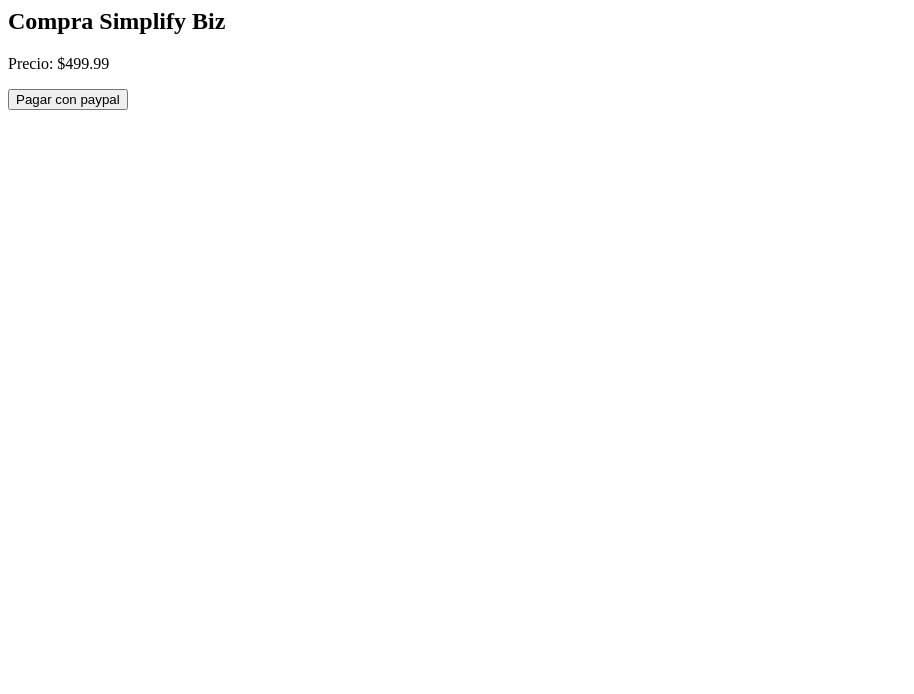
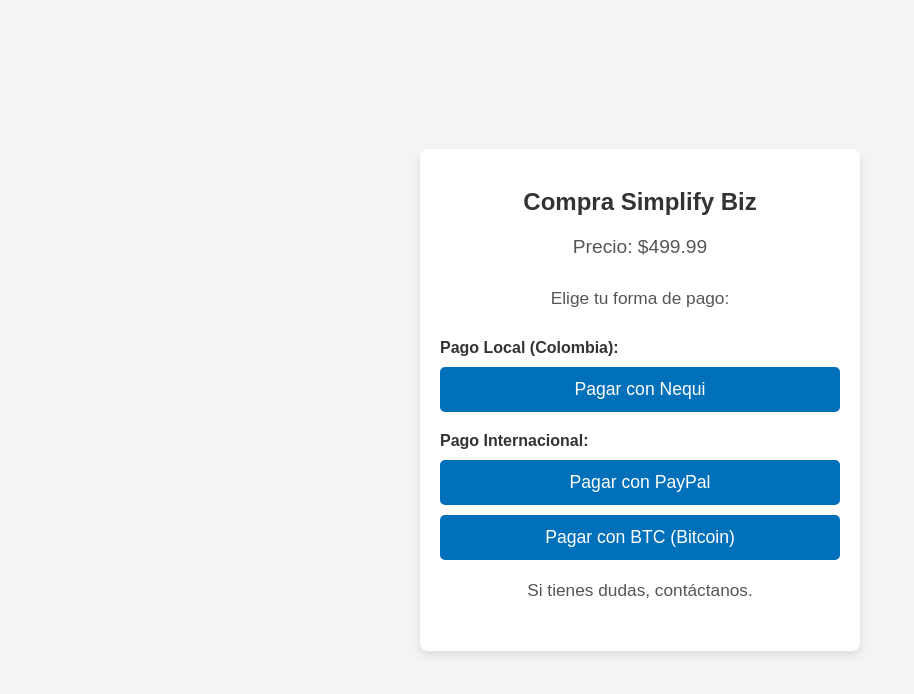
Before and after one commit to Brandon094/Simplify-Biz-Website, a plain HTML site: page buy.html in a window 1280 px wide. Shown: the whole page, without its empty margins (0-914 px from the left). Drawn offline with Linux system fonts and the light colour scheme.

Commit message:
Se agregaron los estilos y la estructura para la pagina de pagos

```diff
--- a/buy.html
+++ b/buy.html
@@ -1,5 +1,110 @@
-<form action="procesar_pago.php" method="POST">
-    <h2>Compra Simplify Biz</h2>
-    <p>Precio: $499.99</p>
-    <button type="submit">Pagar con paypal</button>
-</form>
+<!DOCTYPE html>
+<html lang="en">
+
+<head>
+    <meta charset="UTF-8">
+    <meta name="viewport" content="width=device-width, initial-scale=1.0">
+    <title>Compra Simplify Biz</title>
+    <style>
+        body {
+            font-family: Arial, sans-serif;
+            margin: 0;
+            padding: 0;
+            background-color: #f4f4f4;
+            display: flex;
+            justify-content: center;
+            align-items: center;
+            height: 100vh;
+        }
+
+        form {
+            background-color: #fff;
+            padding: 20px;
+            border-radius: 8px;
+            box-shadow: 0 4px 8px rgba(0, 0, 0, 0.1);
+            text-align: center;
+            width: 100%;
+            max-width: 400px;
+        }
+
+        h2 {
+            margin-bottom: 20px;
+            color: #333;
+        }
+
+        p {
+            font-size: 1.2em;
+            margin-bottom: 30px;
+            color: #555;
+        }
+
+        .payment-options {
+            margin-bottom: 20px;
+        }
+
+        .payment-options button {
+            display: block;
+            width: 100%;
+            margin: 10px 0;
+            padding: 12px;
+            background-color: #0070ba;
+            color: #fff;
+            border: none;
+            border-radius: 5px;
+            font-size: 1.1em;
+            cursor: pointer;
+        }
+
+        .payment-options button:hover {
+            background-color: #005f8a;
+        }
+
+        .payment-label {
+            font-weight: bold;
+            margin-bottom: 8px;
+            display: block;
+            text-align: left;
+            color: #333;
+        }
+
+        .payment-info {
+            font-size: 0.9em;
+            color: #777;
+            margin-bottom: 20px;
+        }
+
+        .footer {
+            margin-top: 20px;
+            font-size: 0.9em;
+            color: #666;
+        }
+    </style>
+</head>
+
+<body>
+    <form action="/php/procesar_pago.php" method="POST">
+        <h2>Compra Simplify Biz</h2>
+        <p>Precio: $499.99</p>
+
+        <div class="payment-info">
+            <p>Elige tu forma de pago:</p>
+        </div>
+
+        <div class="payment-options">
+            <div class="payment-label">Pago Local (Colombia):</div>
+            <button type="submit">Pagar con Nequi</button>
+        </div>
+
+        <div class="payment-options">
+            <div class="payment-label">Pago Internacional:</div>
+            <button type="submit">Pagar con PayPal</button>
+            <button type="submit">Pagar con BTC (Bitcoin)</button>
+        </div>
+
+        <div class="footer">
+            <p>Si tienes dudas, contáctanos.</p>
+        </div>
+    </form>
+</body>
+
+</html>
```
